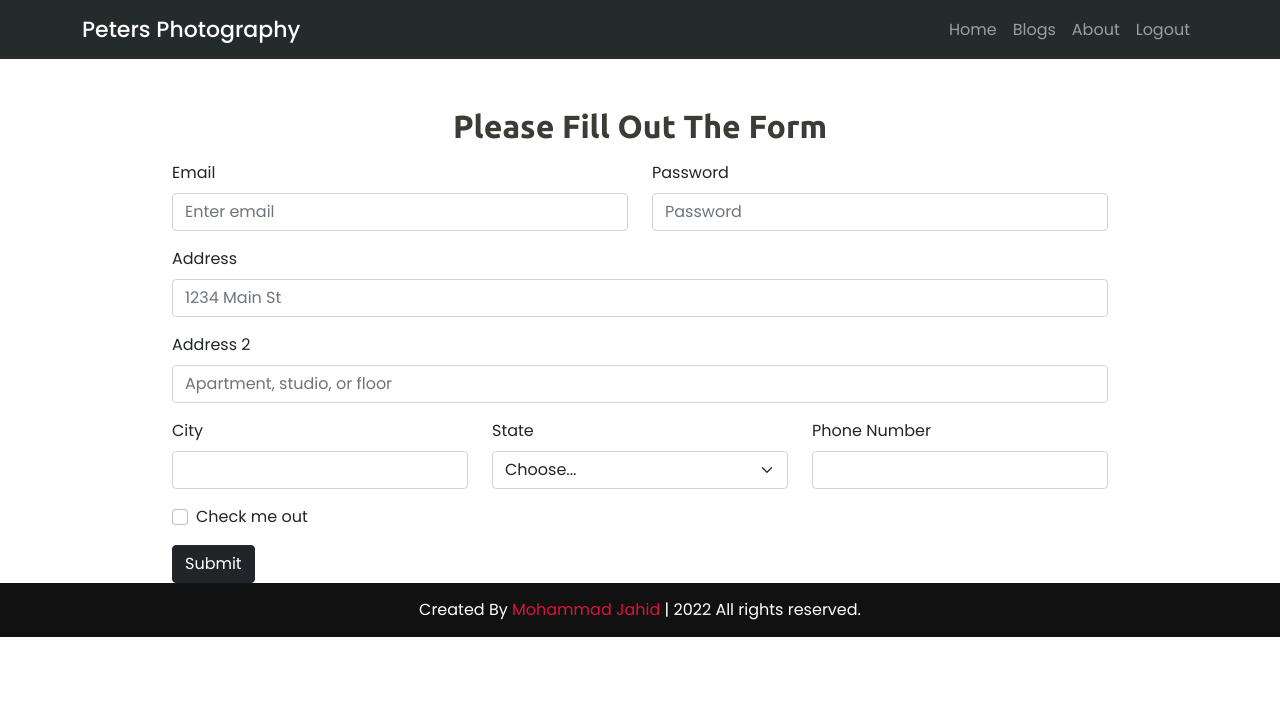
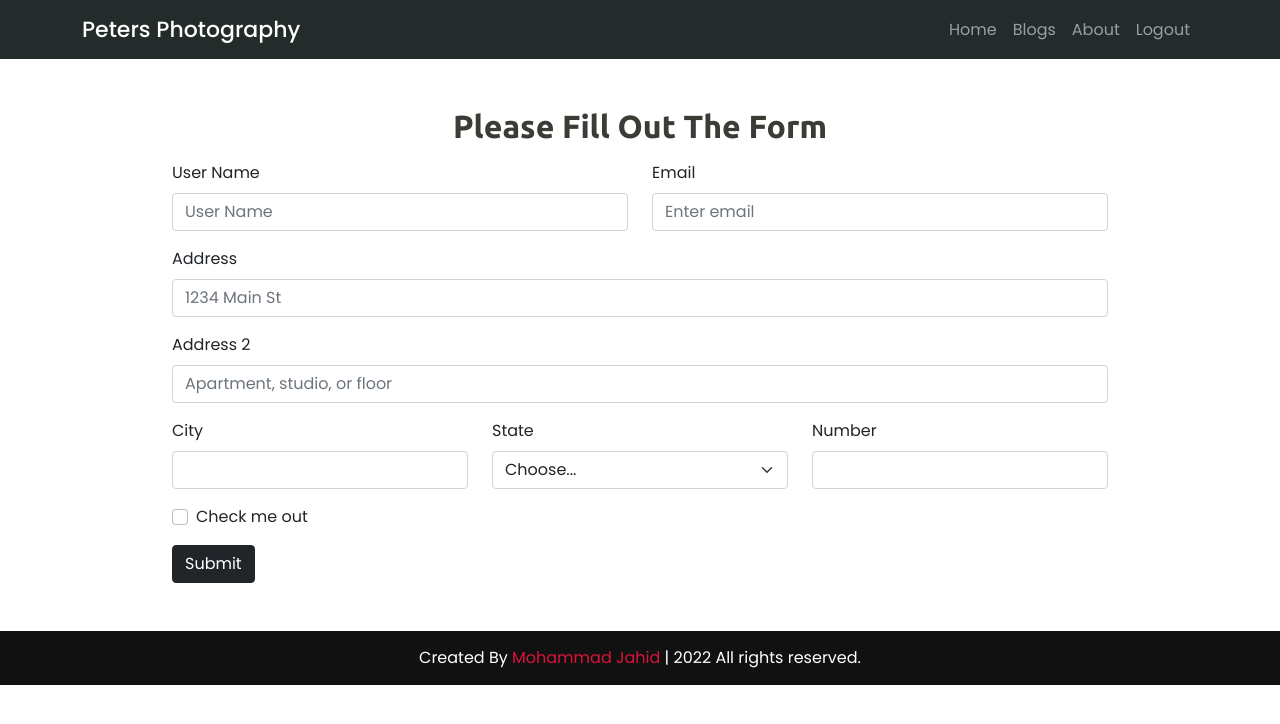
Before and after one commit to mohammadJahid8/peters-photography, a React (Create React App) app: page /checkout in a window 1280 px wide. Shown: the top 724 px of the page. Built offline with nearby package versions, Linux system fonts and the light colour scheme; no server answers; sample sign-in values are in the browser's storage; a web font is replaced by a local one.

Commit message:
input focus removed

```diff
--- a/public/services.json
+++ b/public/services.json
@@ -10,7 +10,7 @@
         "id": 2,
         "name": "Wedding Photography",
         "price": "199",
-        "description": "We provide high quality and cost effective Photography and Cinematography services.",
+        "description": "I provide high quality and cost effective Photography and Cinematography services.",
         "img": "https://i.ibb.co/F3wBZ7X/wedding.png"
     },
     {
--- a/src/App.js
+++ b/src/App.js
@@ -3,8 +3,6 @@ import './App.css';
 import About from './Components/About/About';
 import Blog from './Components/Blogs/Blog';
 import Checkout from './Components/Checkout/Checkout';
-
-import Header from './Components/Home/Header/Header';
 import HomePage from './Components/Home/HomePage/HomePage';
 import Login from './Components/Login/Login';
 import NothingFound from './Components/NothingFound/NothingFound';
--- a/src/Components/About/About.css
+++ b/src/Components/About/About.css
@@ -1,10 +1,7 @@
-/* .about-conten {
-    display: grid;
-    grid-template-columns: repeat(2, 1fr);
-
-} */
 .aboutMe-img {
     width: 50% !important;
+    margin: 0 auto;
+    display: block;
 }
 
 @media only screen and (max-width: 576px) {
--- a/src/Components/Checkout/Checkout.js
+++ b/src/Components/Checkout/Checkout.js
@@ -7,56 +7,56 @@ const Checkout = () => {
     return (
         <>
             <Header />
-            <div className='w-75 container mt-5'>
+            <div className='w-75 container mt-5 mb-5'>
                 <h2 className="mb-3 title text-center">Please Fill Out The Form</h2>
                 <Form>
                     <Row className="mb-3">
+                        <Form.Group as={Col} controlId="username">
+                            <Form.Label>User Name</Form.Label>
+                            <Form.Control className='input' type="text" placeholder="User Name" />
+                        </Form.Group>
                         <Form.Group as={Col} controlId="formGridEmail">
                             <Form.Label>Email</Form.Label>
-                            <Form.Control type="email" placeholder="Enter email" />
+                            <Form.Control className='input' type="email" placeholder="Enter email" />
                         </Form.Group>
 
-                        <Form.Group as={Col} controlId="formGridPassword">
-                            <Form.Label>Password</Form.Label>
-                            <Form.Control type="password" placeholder="Password" />
-                        </Form.Group>
                     </Row>
 
                     <Form.Group className="mb-3" controlId="formGridAddress1">
                         <Form.Label>Address</Form.Label>
-                        <Form.Control placeholder="1234 Main St" />
+                        <Form.Control className='input' placeholder="1234 Main St" />
                     </Form.Group>
 
                     <Form.Group className="mb-3" controlId="formGridAddress2">
                         <Form.Label>Address 2</Form.Label>
-                        <Form.Control placeholder="Apartment, studio, or floor" />
+                        <Form.Control className='input' placeholder="Apartment, studio, or floor" />
                     </Form.Group>
 
                     <Row className="mb-3">
                         <Form.Group as={Col} controlId="formGridCity">
                             <Form.Label>City</Form.Label>
-                            <Form.Control />
+                            <Form.Control className='input' />
                         </Form.Group>
 
                         <Form.Group as={Col} controlId="formGridState">
                             <Form.Label>State</Form.Label>
-                            <Form.Select defaultValue="Choose...">
+                            <Form.Select className='input' defaultValue="Choose...">
                                 <option>Choose...</option>
                                 <option>...</option>
                             </Form.Select>
                         </Form.Group>
 
                         <Form.Group as={Col} controlId="number">
-                            <Form.Label>Phone Number</Form.Label>
-                            <Form.Control type="number" />
+                            <Form.Label>Number</Form.Label>
+                            <Form.Control className='input' type="number" />
                         </Form.Group>
                     </Row>
 
-                    <Form.Group className="mb-3" id="formGridCheckbox">
+                    <Form.Group className="mb-3 " id="formGridCheckbox">
                         <Form.Check type="checkbox" label="Check me out" />
                     </Form.Group>
 
-                    <Button variant="dark" type="submit">
+                    <Button className='input' variant="dark" type="submit">
                         Submit
                     </Button>
                 </Form>
--- a/src/Components/Home/Header/Header.js
+++ b/src/Components/Home/Header/Header.js
@@ -16,7 +16,7 @@ const Header = () => {
             <Navbar className='nav-bar' collapseOnSelect expand="lg" bg="" sticky='top' variant="dark">
                 <Container>
                     <Navbar.Brand href="#home" id='nav-title'>Peters Photography</Navbar.Brand>
-                    <Navbar.Toggle aria-controls="responsive-navbar-nav" />
+                    <Navbar.Toggle className='input' aria-controls="responsive-navbar-nav" />
                     <Navbar.Collapse id="responsive-navbar-nav">
                         <Nav className="me-auto">
 
--- a/src/Components/Home/Services/Services.js
+++ b/src/Components/Home/Services/Services.js
@@ -4,7 +4,7 @@ import './Services.css';
 
 const Services = () => {
     const [services, setServices] = useState([]);
-    console.log(services);
+
     useEffect(() => {
         fetch('services.json')
             .then((res) => res.json())
--- a/src/Components/Login/Login.css
+++ b/src/Components/Login/Login.css
@@ -8,10 +8,16 @@
 }
 
 .error-msg {
-    color: red!important;
+    color: red !important;
     font-size: 16px;
     margin-top: 5px;
     text-align: start;
+}
+
+.input:focus {
+    border-color: inherit;
+    -webkit-box-shadow: none;
+    box-shadow: none;
 }
 
 
--- a/src/Components/Login/Login.js
+++ b/src/Components/Login/Login.js
@@ -64,7 +64,7 @@ const Login = () => {
     }
     useEffect(() => {
         if (hookError) {
-            console.log(hookError);
+
             switch (hookError?.code) {
                 case "auth/invalid-email":
                     toast('invalid email')
@@ -119,12 +119,12 @@ const Login = () => {
 
                     <Form.Group className="mb-3" controlId="formBasicPassword">
 
-                        <Form.Control onChange={passwordChange} type="password" placeholder="Password" required />
+                        <Form.Control className='input' onChange={passwordChange} type="password" placeholder="Password" required />
                         {errors?.passwordError && <p className="error-msg">{errors.passwordError}</p>}
                     </Form.Group>
                     <p>Forget Password? <Link to='/login' onClick={handleResetPassword} className="text-primary">Reset</Link></p>
                     <p>Don't have any account? <Link to='/signup' className="text-primary">PLease Sign Up</Link></p>
-                    <Button variant="dark w-50 mx-auto d-block " type="submit">
+                    <Button variant="dark w-50 mx-auto d-block " type="submit" className='input'>
                         Login
                     </Button>
                     <SocialLogin />
--- a/src/Components/SignUp/SignUp.js
+++ b/src/Components/SignUp/SignUp.js
@@ -109,23 +109,23 @@ const SignUp = () => {
                 <Form onSubmit={handleSignup}>
                     <Form.Group className="mb-3" controlId="formBasicEmail">
 
-                        <Form.Control onChange={handleEmailChange} type="email" placeholder="Enter email" required />
+                        <Form.Control className='input' onChange={handleEmailChange} type="email" placeholder="Enter email" required />
                         {errors?.emailError && <p className="error-msg">{errors.emailError}</p>}
                     </Form.Group>
 
                     <Form.Group className="mb-3" controlId="formBasicPassword">
-                        <Form.Control onChange={passwordChange} type="password" placeholder="Password" required />
+                        <Form.Control className='input' onChange={passwordChange} type="password" placeholder="Password" required />
                         {errors?.passwordError && <p className="error-msg">{errors.passwordError}</p>}
                     </Form.Group>
 
                     <Form.Group className="mb-3" controlId="ConfirmPassword">
-                        <Form.Control onChange={confirmPasswordChange} type="password" placeholder="Confirm Password" required />
+                        <Form.Control className='input' onChange={confirmPasswordChange} type="password" placeholder="Confirm Password" required />
 
                     </Form.Group>
 
                     <p>Already have an account? <Link to='/login' className="text-primary">Login Instead</Link></p>
 
-                    <Button variant="dark w-50 mx-auto d-block " type="submit">
+                    <Button variant="dark w-50 mx-auto d-block " className='input' type="submit">
                         Sign Up
                     </Button>
                     <SocialLogin />
```
